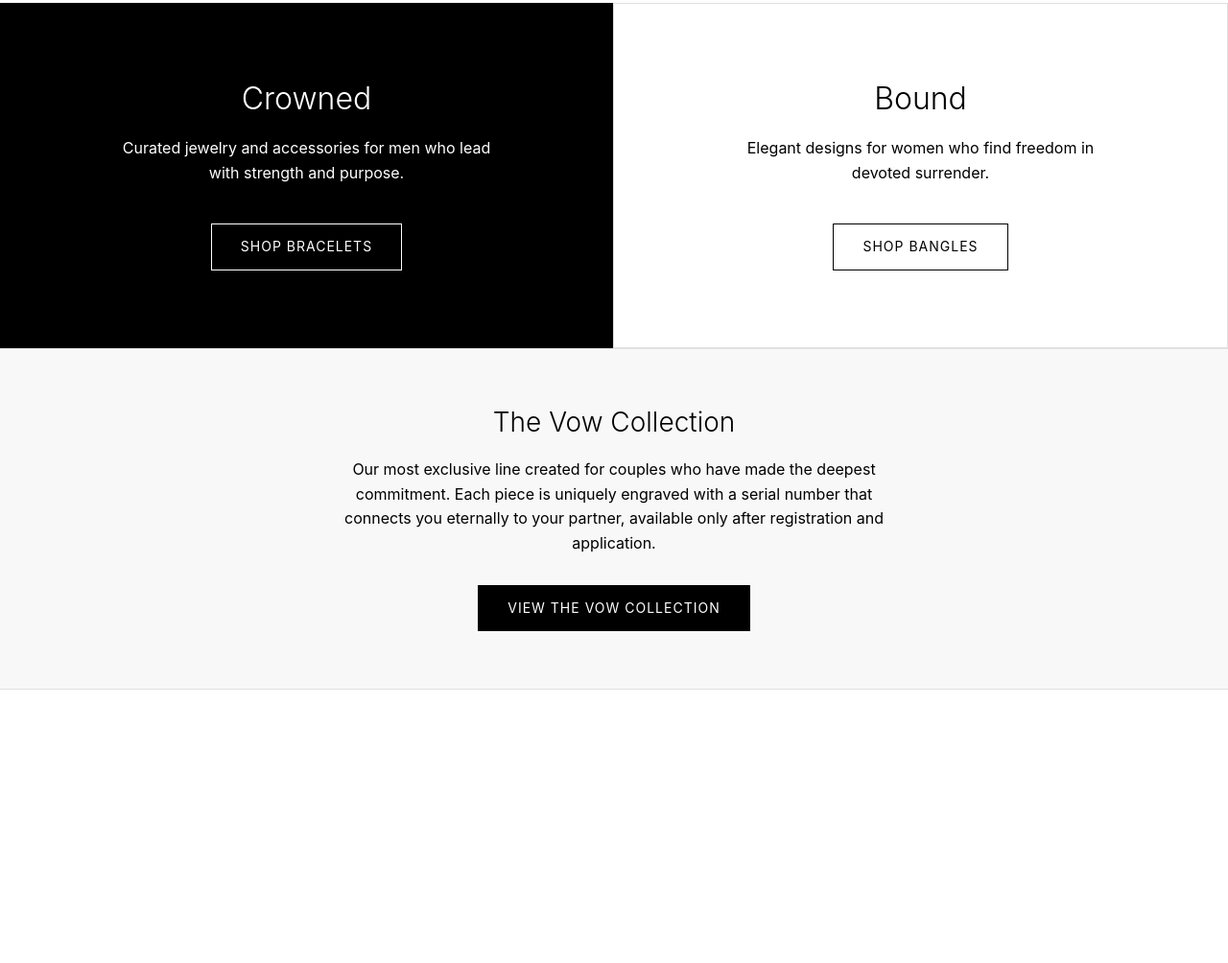
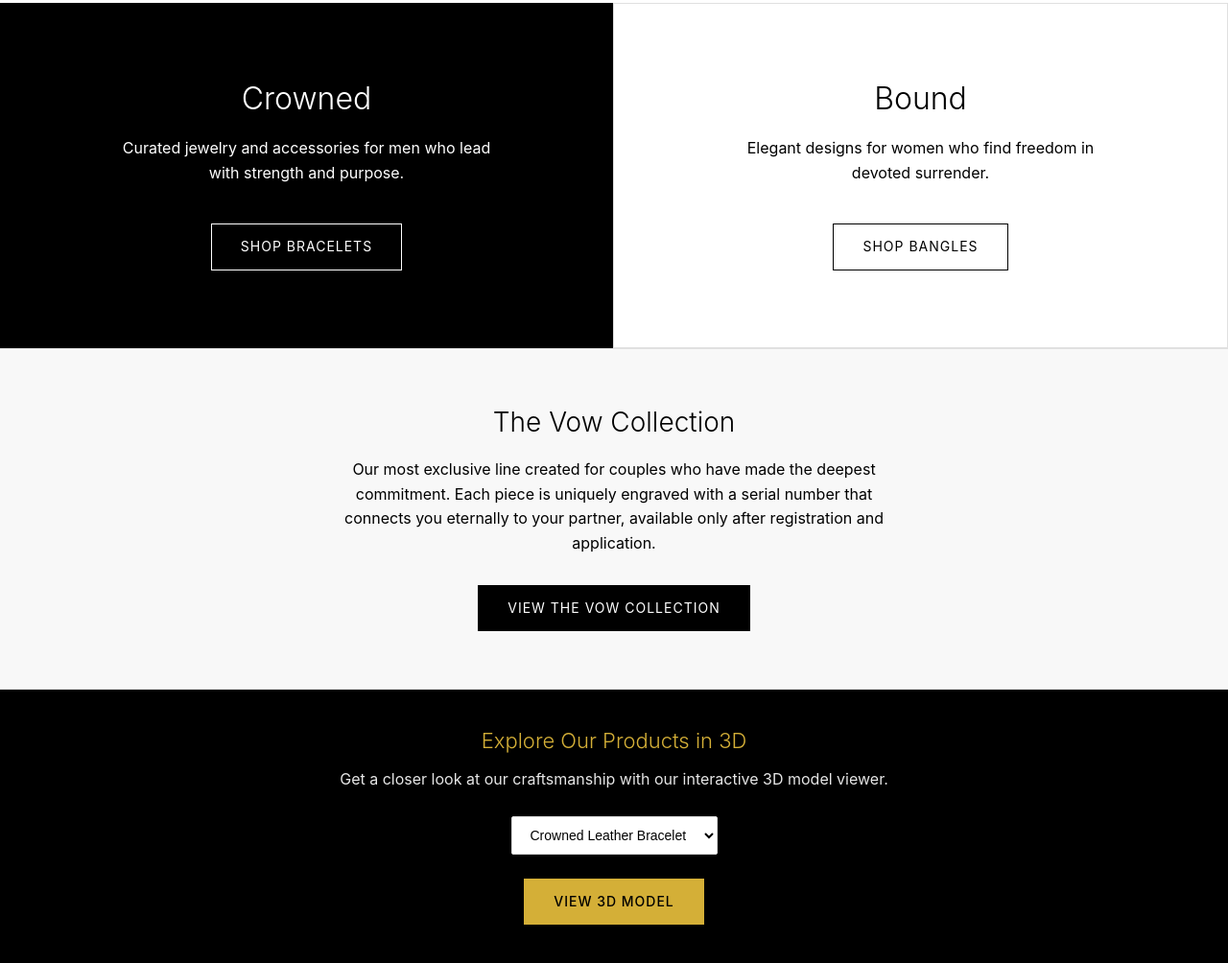
Before and after one commit to SeedOfAnarky/crownedandbound, a plain HTML site: page index.html in a window 1280 px wide. Shown: the part 1004-2008 px from the top of the page at 96% size. Before the commit the page ends 1723 px from the top, so only its background shows below. Drawn offline with Linux system fonts and the light colour scheme.

Commit message:
Update index.html

```diff
--- a/index.html
+++ b/index.html
@@ -241,6 +241,61 @@
             border-color: var(--gold);
         }
 
+        /* Model Viewer Section */
+        .model-viewer-section {
+            width: 100%;
+            padding: 40px 20px;
+            text-align: center;
+            background-color: var(--black);
+            color: white;
+        }
+
+        .model-viewer-title {
+            font-size: 22px;
+            margin-bottom: 15px;
+            font-weight: 300;
+            color: var(--gold);
+        }
+
+        .model-viewer-description {
+            font-size: 16px;
+            max-width: 600px;
+            margin: 0 auto 25px;
+            opacity: 0.9;
+        }
+
+        .model-selector {
+            margin-bottom: 25px;
+        }
+
+        .model-selector select {
+            padding: 10px 15px;
+            font-size: 14px;
+            border: 1px solid var(--light-gray);
+            background-color: white;
+            border-radius: 2px;
+            cursor: pointer;
+            outline: none;
+        }
+
+        .model-viewer-button {
+            display: inline-block;
+            padding: 12px 30px;
+            border: 1px solid var(--gold);
+            background-color: var(--gold);
+            color: var(--black);
+            text-transform: uppercase;
+            letter-spacing: 1px;
+            font-size: 14px;
+            transition: all 0.3s;
+            font-weight: 500;
+        }
+
+        .model-viewer-button:hover {
+            background-color: transparent;
+            color: var(--gold);
+        }
+
         /* Responsive Design */
         @media (max-width: 768px) {
             .collections {
@@ -326,6 +381,39 @@
             <p class="vow-description">Our most exclusive line created for couples who have made the deepest commitment. Each piece is uniquely engraved with a serial number that connects you eternally to your partner, available only after registration and application.</p>
             <a href="#" class="vow-button">View The Vow Collection</a>
         </section>
+
+        <!-- Model Viewer Section -->
+        <section class="model-viewer-section">
+            <h2 class="model-viewer-title">Explore Our Products in 3D</h2>
+            <p class="model-viewer-description">Get a closer look at our craftsmanship with our interactive 3D model viewer.</p>
+
+            <div class="model-selector">
+                <select id="model-dropdown">
+                    <option value="bracelet">Crowned Leather Bracelet</option>
+                    <option value="bangle">Bound Gold Bangle</option>
+                    <option value="signet">Royal Signet Ring</option>
+                    <option value="collar">Devotion Collar</option>
+                    <option value="custom">Custom Vow Piece</option>
+                </select>
+            </div>
+
+            <a href="viewer.html" id="view-model-button" class="model-viewer-button">View 3D Model</a>
+        </section>
     </div>
+
+    <script>
+        // Script to handle model selection
+        document.getElementById('model-dropdown').addEventListener('change', function() {
+            const selectedModel = this.value;
+            const viewerButton = document.getElementById('view-model-button');
+
+            // Update the link to include the selected model as a parameter
+            viewerButton.href = `viewer.html?model=${selectedModel}`;
+        });
+
+        // Initialize the link with the default selected model
+        const defaultModel = document.getElementById('model-dropdown').value;
+        document.getElementById('view-model-button').href = `viewer.html?model=${defaultModel}`;
+    </script>
 </body>
 </html>
```
